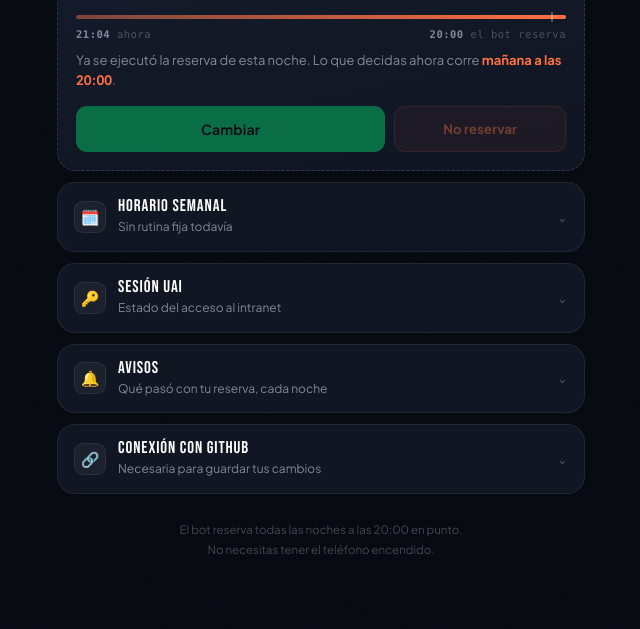
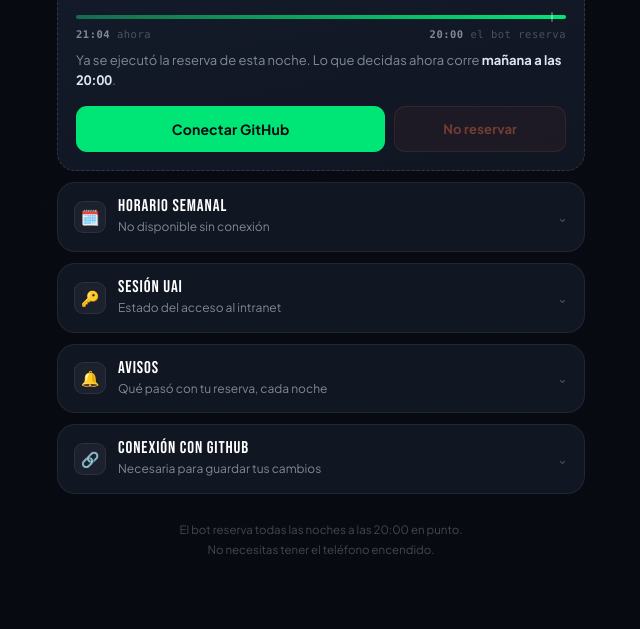
Before and after one commit to gasparunanuev/uai-sport-config, a plain HTML site: page index.html in a window 1280 px wide. Shown: the part 171-800 px from the top of the page, without its empty margins (319-959 px from the left). Drawn offline with Linux system fonts and the light colour scheme; no server answers.

Commit message:
fix: no mostrar 'nada programado' cuando no se pudo leer la agenda

```diff
--- a/index.html
+++ b/index.html
@@ -399,6 +399,29 @@
   const r=resolver(objetivo), hero=document.getElementById('hero');
   document.getElementById('h-date').textContent=etiquetaFecha(objetivo);
 
+  // Sin lectura no sabemos qué hay agendado. Decirlo es obligatorio: mostrar
+  // "Nada programado" cuando en realidad no pudimos leer haría que el usuario
+  // agregue una reserva encima de la que ya tenía.
+  if(!cargado){
+    const sinToken=!getPAT();
+    document.getElementById('h-plan').innerHTML=
+      '<div class="plan-none">'+(sinToken?'Falta conectar':'No pude leer tu agenda')+'</div>'+
+      '<p class="plan-sub">'+(sinToken
+        ? 'Esta app guarda tus elecciones en tu GitHub. Conéctala una vez y ya queda.'
+        : 'Puede ser falta de señal o un token vencido. Tu agenda sigue intacta — solo no la puedo mostrar.')+
+      '</p>';
+    hero.className='hero empty';
+    const bc=document.getElementById('b-change'), bs=document.getElementById('b-skip');
+    bc.disabled=false; bs.disabled=true;
+    bc.textContent=sinToken?'Conectar GitHub':'Reintentar';
+    bc.onclick=sinToken?()=>toggle('s-pat',true):()=>{cargar();catalogo();};
+    pintarBarra(cerrado());
+    resumenSemana();
+    return;
+  }
+  document.getElementById('b-change').textContent='Cambiar';
+  document.getElementById('b-change').onclick=openEditor;
+
   let html='', cls='';
   if(r.tipo==='skip'){
     html='<div class="plan-none">Sin reserva</div>'+
@@ -485,13 +508,19 @@
 
 /* ── HORARIO SEMANAL ── */
 function resumenSemana(){
+  const el=document.getElementById('week-sum');
+  if(!cargado){ el.textContent='No disponible sin conexión'; return; }
   const n=(cfg.recurrentes||[]).length;
-  const el=document.getElementById('week-sum');
   el.textContent=n?cfg.recurrentes.map(r=>r.deporte+' '+r.hora_inicio).join(' · ')
                   :'Sin rutina fija todavía';
 }
 function renderWeek(){
   const c=document.getElementById('week-list'); c.innerHTML='';
+  if(!cargado){
+    c.innerHTML='<p class="note">No pude leer tu horario, así que no lo muestro para no confundirte. '+
+      'Conecta GitHub abajo o revisa tu señal.</p>';
+    return;
+  }
   if(!(cfg.recurrentes||[]).length){
     c.innerHTML='<p class="note">Todavía no tienes rutina. Agrega un deporte para que el bot reserve solo.</p>';
     return;
--- a/sw.js
+++ b/sw.js
@@ -5,7 +5,7 @@
  * para que un deploy llegue de inmediato; la caché es solo la red de seguridad
  * cuando no hay señal.
  */
-const VERSION = 'uai-bot-v1';
+const VERSION = 'uai-bot-v2';
 const SHELL = [
   './',
   './index.html',
```
